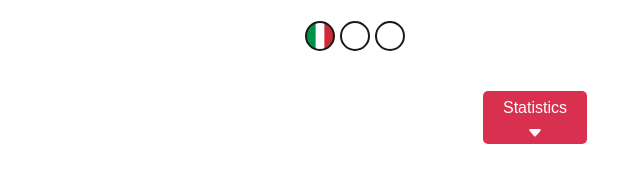
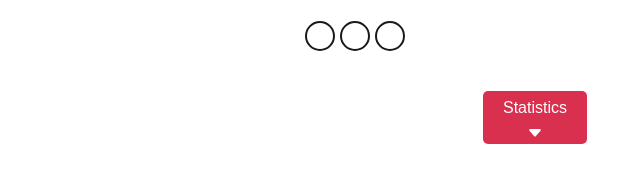
Before and after one commit to coilwhine/Goal-State, a plain HTML site: page index.html in a window 1280 px wide. Shown: the part 333-528 px from the top of the page, 105-745 px from the left. Drawn offline with nearby package versions, Linux system fonts and the light colour scheme; a web font is replaced by a local one.

Commit message:
Update style.css

```diff
--- a/style.css
+++ b/style.css
@@ -118,10 +118,3 @@ header {
     border-radius: 5px;
     background-color: var(--pink-color);
 }
-
-/* test */
-#home-scorer1 {
-    background: url(img/italy\ flag.png);
-    background-position: center;
-    background-size: contain;
-}
```
